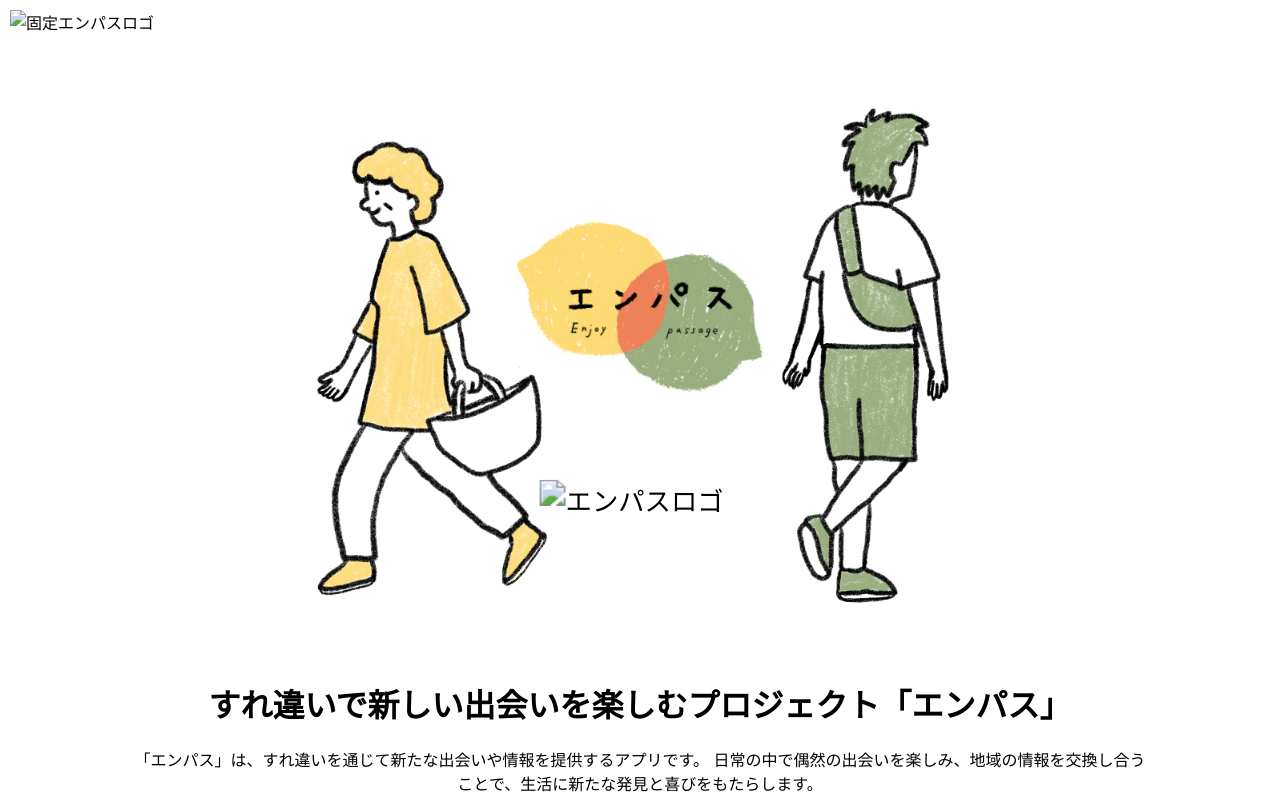
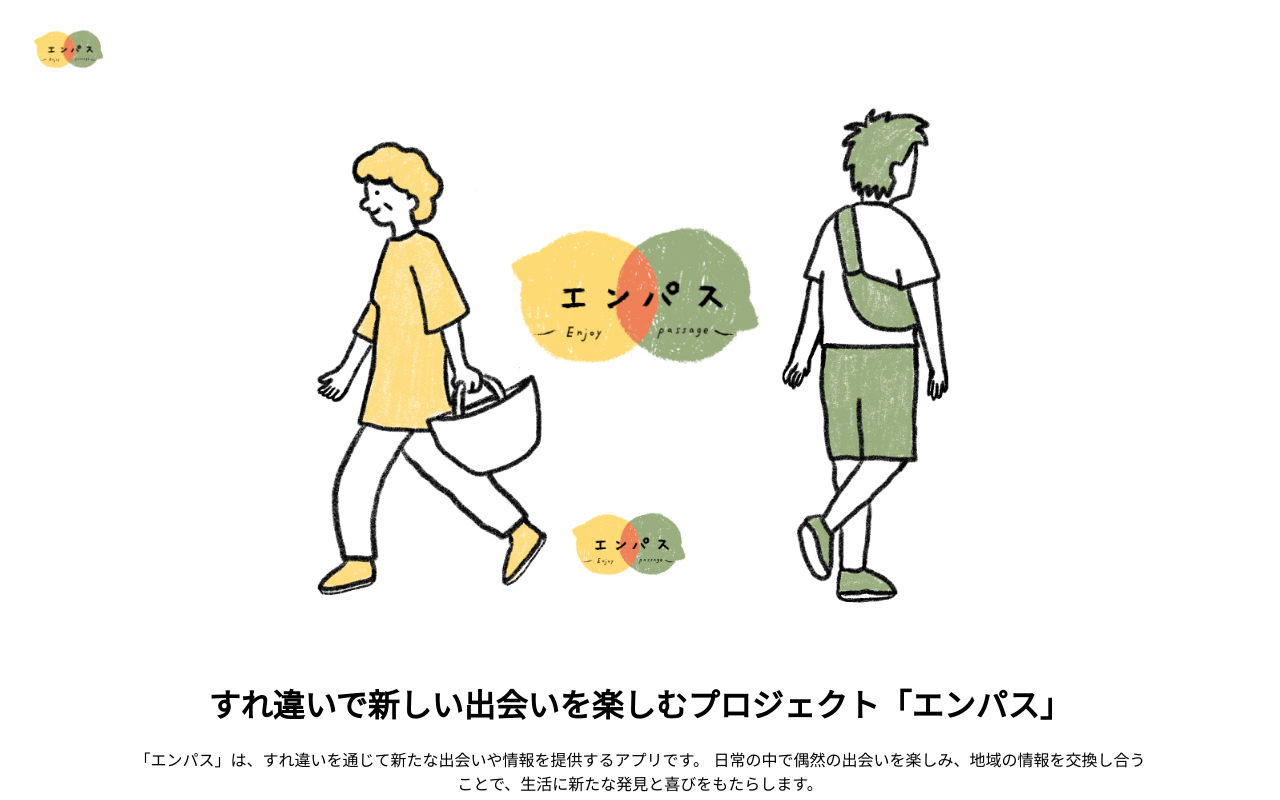
Before and after one commit to kensuke1234/my-first-static-web-app, a website: page src/index.html in a window 1280 px wide. Shown: the top 800 px of the page. Drawn offline with Linux system fonts and the light colour scheme; a web font is replaced by a local one.

Commit message:
Update index.html

```diff
--- a/src/index.html
+++ b/src/index.html
@@ -109,13 +109,13 @@
 
 <body>
   <header>
-    <img src="iMG_0863.png" alt="固定エンパスロゴ" class="fixed-logo">
-    <img src="IMG_0863.png" alt="エンパスロゴ" id="logo" class="floating-logo">
+    <img src="IMG_0853.png" alt="固定エンパスロゴ" class="fixed-logo">
+    <img src="IMG_0853.png" alt="エンパスロゴ" id="logo" class="floating-logo">
   </header>
   <main id="index">
     <div id="mainArea" class="cbox">
       <div class="bg">
-        <img class="visual" src="IMG_0857.png" alt="Main Visual 1" />
+        <img class="visual" src="IMG_0859.png" alt="Main Visual 1" />
       </div>
       <div id="main_c">
         <div class="inner">
```
